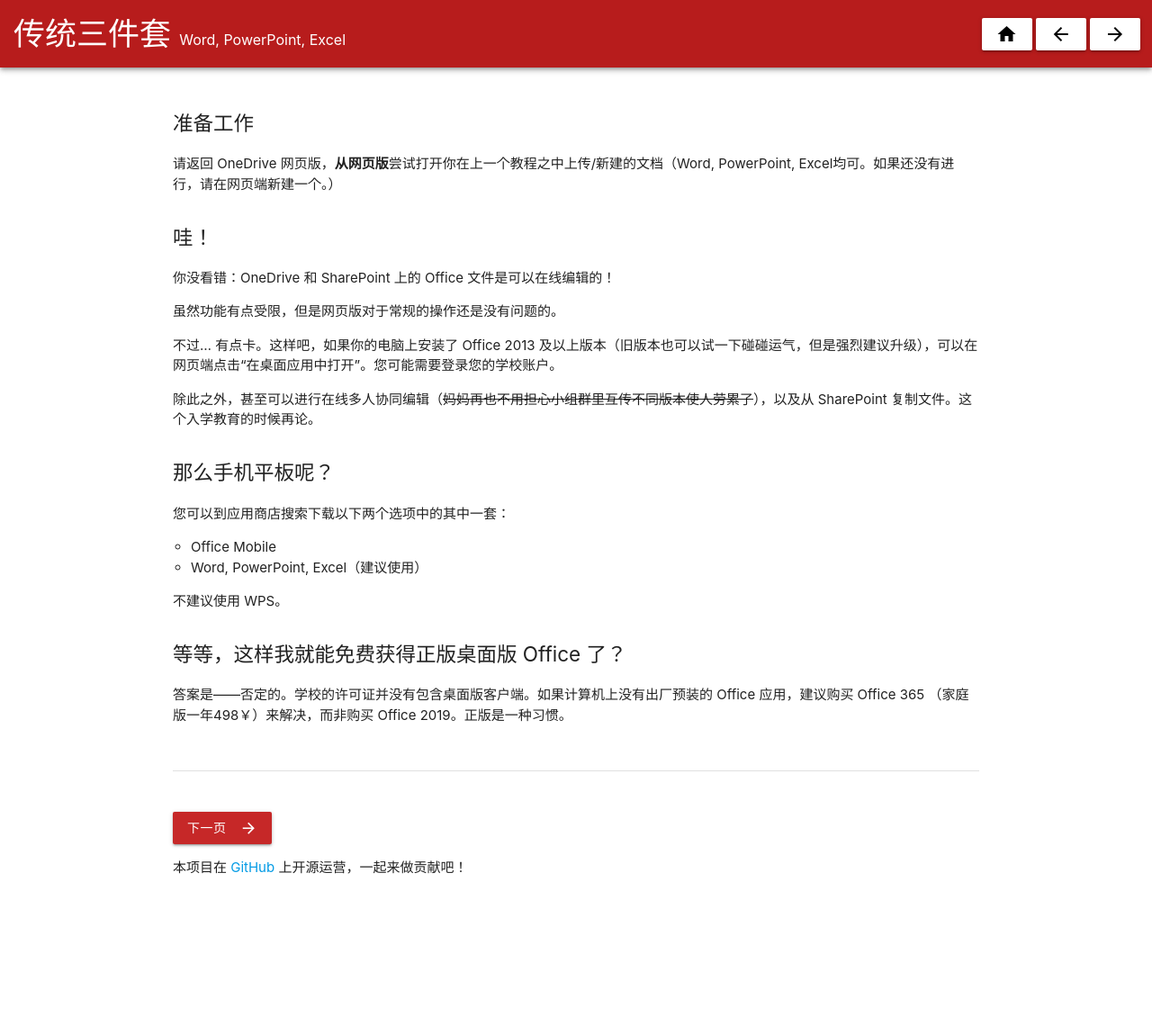
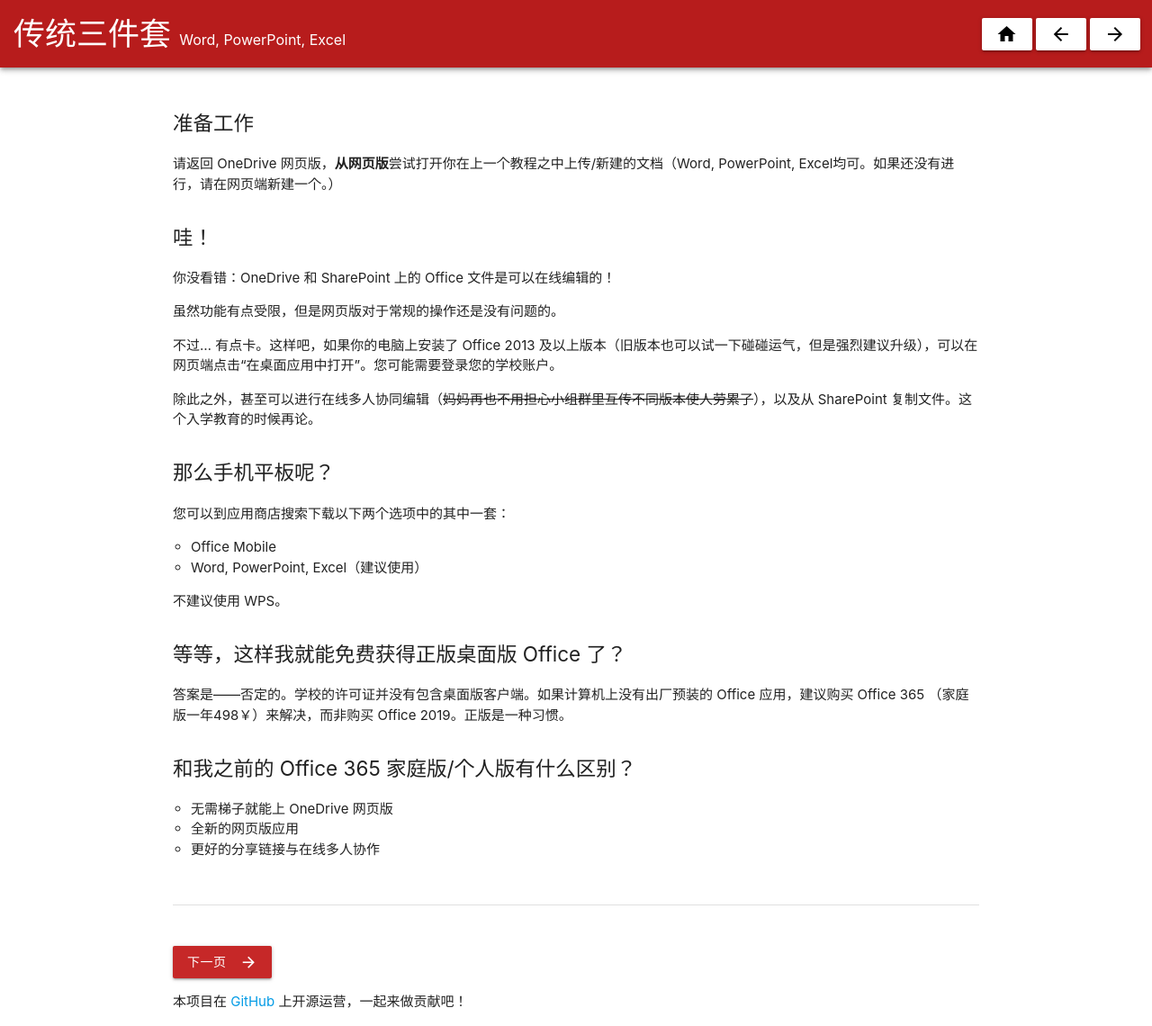
Before and after one commit to pkuschool/intro, a Jekyll site: the page built from 16-pweAdapt.md, in a window 1280 px wide. Shown: the whole page at 90% size. Built offline with Jekyll 4.4.1, drawn with Linux system fonts in a browser that asks for light colours; nearby versions of some CDN libraries; our own code applies the rules of GitHub Pages for plain Markdown files; before the commit the page ends 991 px from its top, so only the background shows below that.

Commit message:
Update 16-pweAdapt.md

```diff
--- a/16-pweAdapt.md
+++ b/16-pweAdapt.md
@@ -35,3 +35,9 @@ next: ../17/
 ## 等等，这样我就能免费获得正版桌面版 Office 了？
 
 答案是——否定的。学校的许可证并没有包含桌面版客户端。如果计算机上没有出厂预装的 Office 应用，建议购买 Office 365 （家庭版一年498￥）来解决，而非购买 Office 2019。正版是一种习惯。
+
+## 和我之前的 Office 365 家庭版/个人版有什么区别？
+
+- 无需梯子就能上 OneDrive 网页版
+- 全新的网页版应用
+- 更好的分享链接与在线多人协作
```
